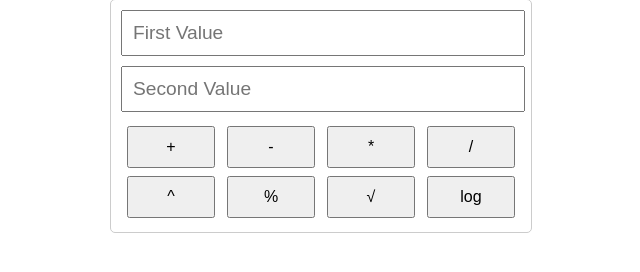
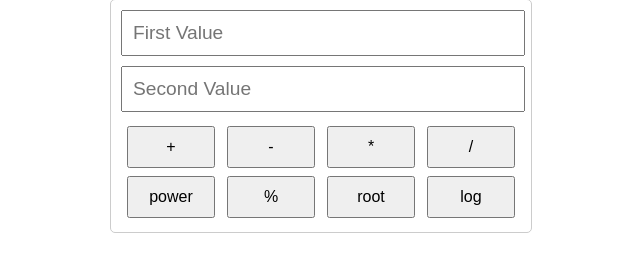
Before and after one commit to Abel-Ronoh/calculator-3.2-php, a PHP site: page / in a window 1280 px wide. Shown: the part 51-323 px from the top of the page, without its empty margins (319-959 px from the left). Run offline with PHP 8.4, Linux system fonts and the light colour scheme.

Commit message:
changed functionality

```diff
--- a/index.php
+++ b/index.php
@@ -20,15 +20,15 @@
                 <button type="submit" name="operation" value="subtract">-</button>
                 <button type="submit" name="operation" value="multiply">*</button>
                 <button type="submit" name="operation" value="divide">/</button>
-                <button type="submit" name="operation" value="exponent">^</button>
+                <button type="submit" name="operation" value="exponent">power</button>
                 <button type="submit" name="operation" value="percentage">%</button>
-                <button type="submit" name="operation" value="sqrt">√</button>
+                <button type="submit" name="operation" value="sqrt">root</button>
                 <button type="submit" name="operation" value="log">log</button>
             </div>
         </form>
         <?php
         function calculatePercentage($input1, $input2) {
-            return ($input1 / 100) * $input2;
+            return ($input1 / 100) ;
         }
 
         function calculateSquareRoot($input) {
```
